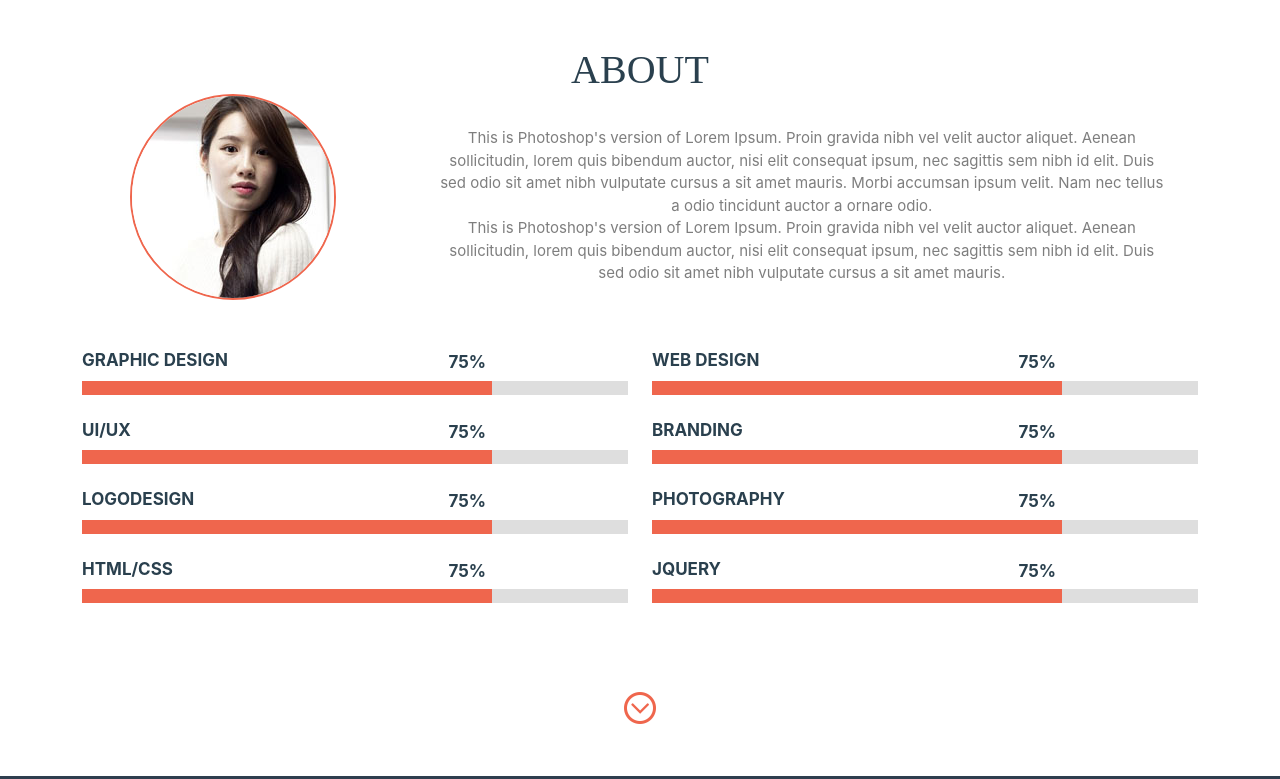
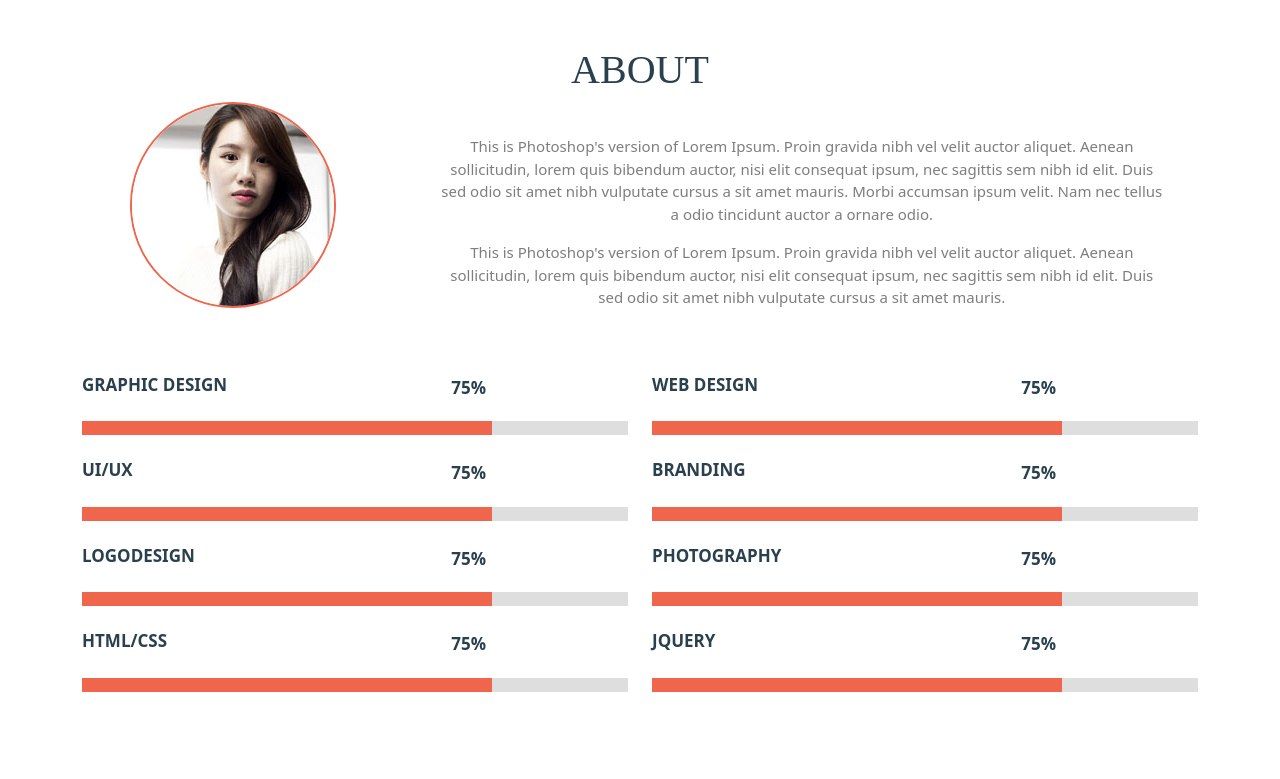
Before and after one commit to mehedi-hasan-anik/above, a React (Create React App) app: page / in a window 1280 px wide. Shown: the part 552-1331 px from the top of the page. Built offline with nearby package versions, Linux system fonts and the light colour scheme.

Commit message:
removeJson

```diff
--- a/package.json
+++ b/package.json
@@ -11,7 +11,9 @@
     "@testing-library/jest-dom": "^5.14.1",
     "@testing-library/react": "^11.2.7",
     "@testing-library/user-event": "^12.8.3",
+    "bootstrap": "^5.0.2",
     "react": "^17.0.2",
+    "react-bootstrap": "^1.6.1",
     "react-dom": "^17.0.2",
     "react-hook-form": "^6.15.5",
     "react-router-dom": "^5.2.0",
--- a/public/index.html
+++ b/public/index.html
@@ -15,7 +15,6 @@
       user's mobile device or desktop. See https://developers.google.com/web/fundamentals/web-app-manifest/
     -->
     <link rel="manifest" href="%PUBLIC_URL%/manifest.json" />
-    <link href="https://cdn.jsdelivr.net/npm/bootstrap@5.0.2/dist/css/bootstrap.min.css" rel="stylesheet" integrity="sha384-EVSTQN3/azprG1Anm3QDgpJLIm9Nao0Yz1ztcQTwFspd3yD65VohhpuuCOmLASjC" crossorigin="anonymous">
     <!--
       Notice the use of %PUBLIC_URL% in the tags above.
       It will be replaced with the URL of the `public` folder during the build.
@@ -40,6 +39,5 @@
       To begin the development, run `npm start` or `yarn start`.
       To create a production bundle, use `npm run build` or `yarn build`.
     -->
-    <script src="https://cdn.jsdelivr.net/npm/bootstrap@5.0.2/dist/js/bootstrap.bundle.min.js" integrity="sha384-MrcW6ZMFYlzcLA8Nl+NtUVF0sA7MsXsP1UyJoMp4YLEuNSfAP+JcXn/tWtIaxVXM" crossorigin="anonymous"></script>
   </body>
 </html>
--- a/src/App.js
+++ b/src/App.js
@@ -1,6 +1,7 @@
 import "./App.css";
 import { Switch, Route } from "react-router-dom";
 import { Home } from "./page";
+import "bootstrap/dist/css/bootstrap.min.css";
 
 function App() {
   return (
--- a/src/components/AboutArea/index.jsx
+++ b/src/components/AboutArea/index.jsx
@@ -1,8 +1,8 @@
 import React from "react";
 import "./AboutArea.css";
-import aboutdata from "../../data/about-area.json";
 import arrowPhoto from "../image/arrow1.png";
 import AboutTextArea from "../AboutTextArea";
+import Skill from "../Skill";
 
 function AboutArea() {
   return (
@@ -24,25 +24,14 @@ function AboutArea() {
                 amet mauris."
           />
           <div className="about-sectiongrids row">
-            {aboutdata.map((item) => (
-              <div key={item.id} className="col-md-6 about-leftgrid">
-                <div key={item.id} className="polls">
-                  <div className="poll">
-                    <div className="poll-desc">
-                      <h4>{item.title}</h4>
-                    </div>
-                    <div className="percentage">
-                      <p>{item.percentage}</p>
-                    </div>
-                    <div className="clearfix"></div>
-                  </div>
-                  <div className="skills">
-                    <div style={{ width: "75%" }}> </div>
-                  </div>
-                </div>
-              </div>
-            ))}
-
+            <Skill title="GRAPHIC DESIGN" percentage="75%" />
+            <Skill title="WEB DESIGN" percentage="75%" />
+            <Skill title="UI/UX" percentage="75%" />
+            <Skill title="BRANDING" percentage="75%" />
+            <Skill title="LOGODESIGN" percentage="75%" />
+            <Skill title="PHOTOGRAPHY" percentage="75%" />
+            <Skill title="HTML/CSS" percentage="75%" />
+            <Skill title="JQUERY" percentage="75%" />
             <div className="clearfix"></div>
           </div>
           <div className="arrow1">
--- a/src/components/ContactArea/ContactArea.css
+++ b/src/components/ContactArea/ContactArea.css
@@ -77,6 +77,8 @@
   border-bottom: 1px solid#d5d6d7;
   padding: 10px 0;
   height: 2.8em;
+  outline: none;
+  color: #d5d6d7;
 }
 .contactgrid2 {
   padding: 2em 0 0 17em;
--- /dev/null
+++ b/src/components/Skill/index.jsx
@@ -0,0 +1,24 @@
+import React from "react";
+
+function Skill({ title, percentage }) {
+  return (
+    <div className="col-md-6 about-leftgrid">
+      <div className="polls">
+        <div className="poll">
+          <div className="poll-desc">
+            <h4>{title}</h4>
+          </div>
+          <div className="percentage">
+            <p>{percentage}</p>
+          </div>
+          <div className="clearfix"></div>
+        </div>
+        <div className="skills">
+          <div style={{ width: "75%" }}> </div>
+        </div>
+      </div>
+    </div>
+  );
+}
+
+export default Skill;
```
Also changed, not shown: src/components/Skill/Skill.css (added), src/logo.svg (deleted), 1 other file (tests, documents, lock files or other folders).
